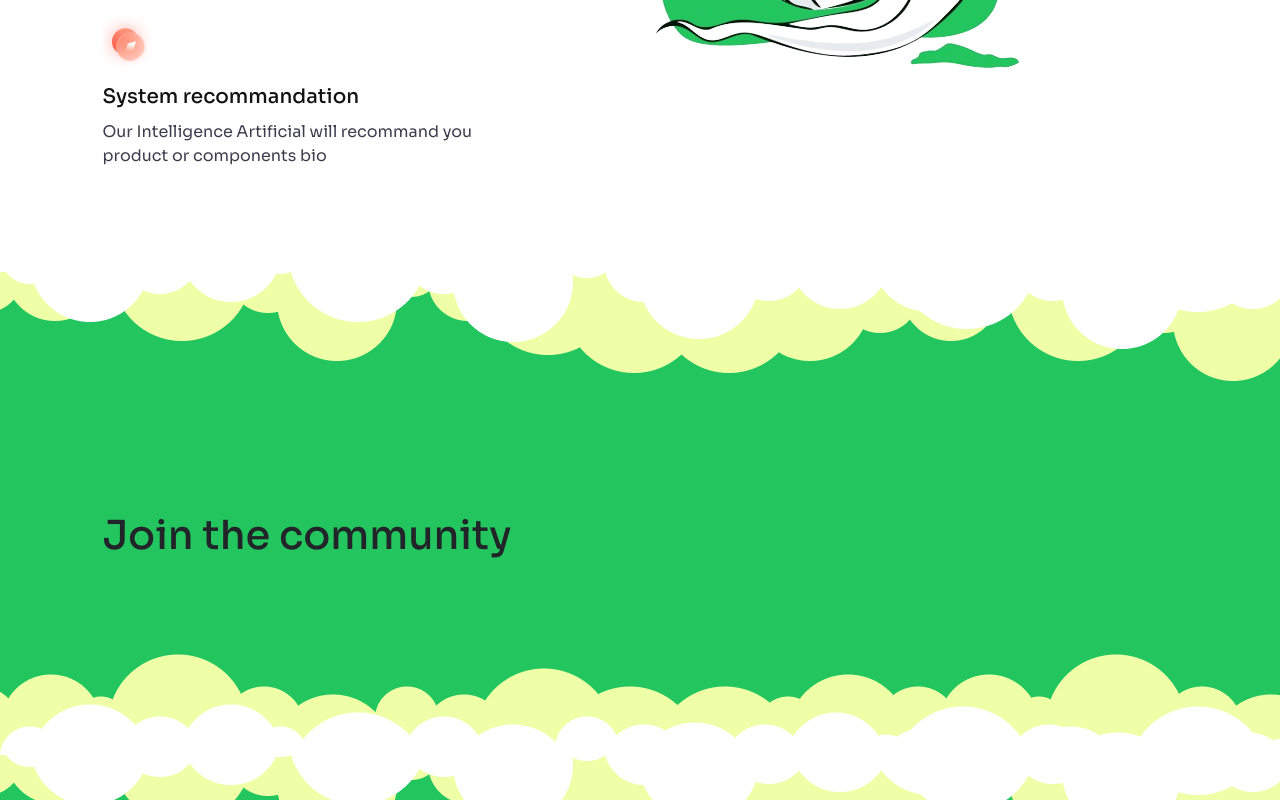
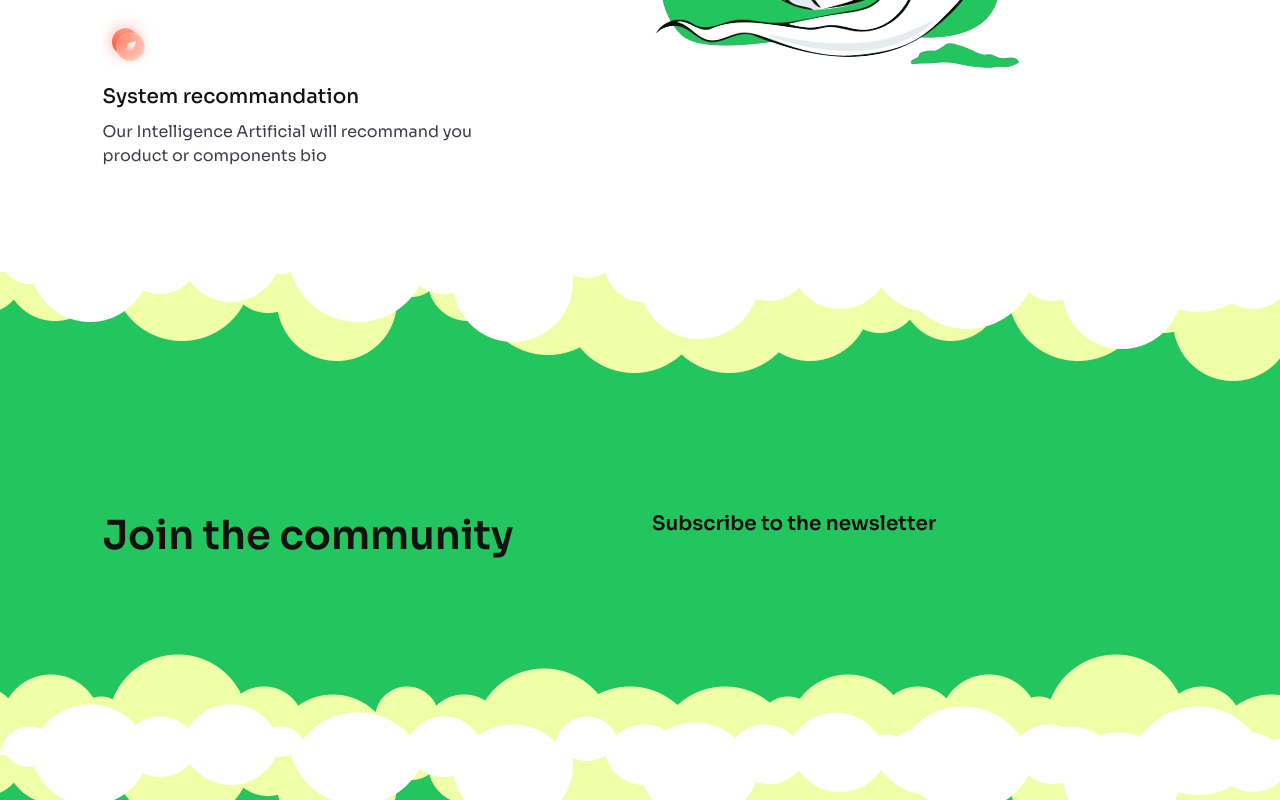
Before and after one commit to KiritoEM/bioSync, a Next.js app: page / in a window 1280 px wide. Shown: the part 1489-2289 px from the top of the page. Built offline with nearby package versions, Linux system fonts and the light colour scheme.

Commit message:
add header to landing-community

```diff
--- a/src/components/sections/landing/LandingCommunity.tsx
+++ b/src/components/sections/landing/LandingCommunity.tsx
@@ -8,7 +8,10 @@ const LandingCommunity = (): JSX.Element => {
           </div>
         </div>
         <div className="col-6">
-          <div className="community-suscribe"></div>
+          <div className="community-subscribe">
+            <h5>Subscribe to the newsletter</h5>
+            <div className="input"></div>
+          </div>
         </div>
       </div>
     </section>
--- a/src/styles/sections/landing/landing-community.scss
+++ b/src/styles/sections/landing/landing-community.scss
@@ -4,4 +4,21 @@
     padding: 30vh;
     background-size: contain;
     @include container;
+
+    .community-header h1 {
+        font-weight: 600;
+        color: $green02;
+    }
+
+    .community-subscribe {
+        display: flex;
+        flex-direction: column;
+        gap: 8px;
+        width: 100%;
+
+        h5 {
+            color: $green02;
+            font-weight: 600;
+        }
+    }
 }
```
